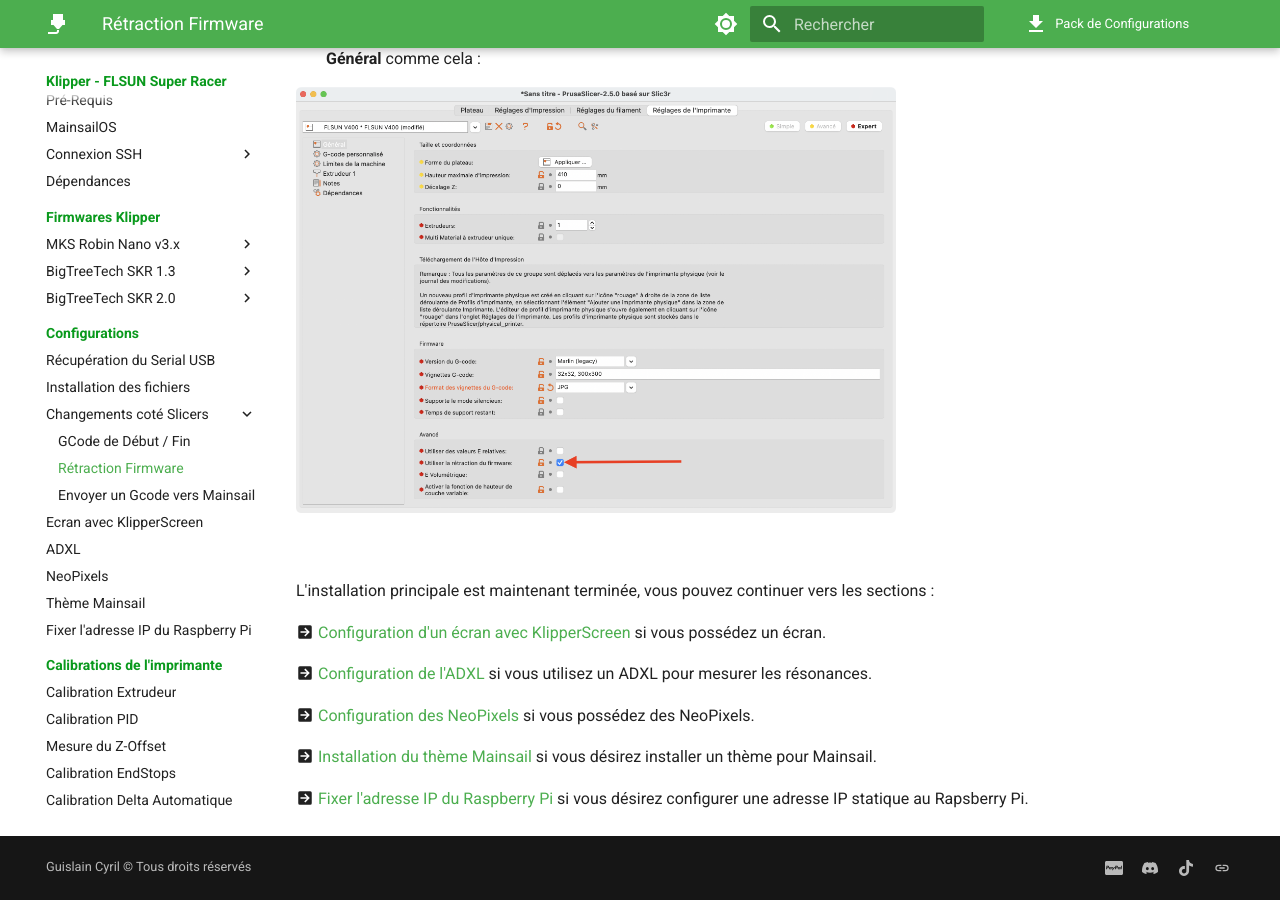
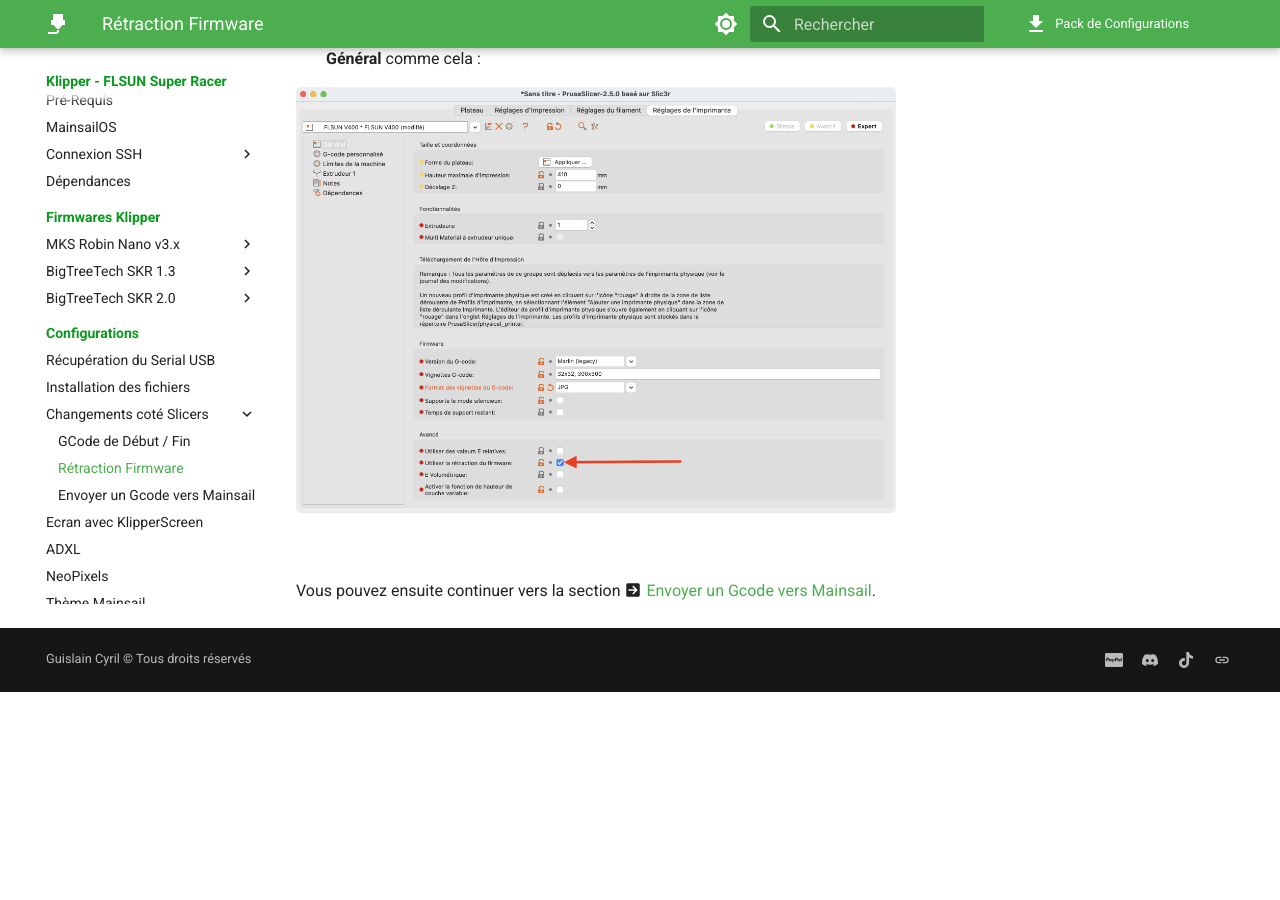
Before and after one commit to Guilouz/test, an MkDocs documentation site: the page built from docs/configurations/retraction-firmware.md, in a window 1280 px wide and 900 px high, scrolled down 934 px. Built offline with MkDocs 1.6.1 and Material for MkDocs 9.7.7, drawn with Linux system fonts in a browser that asks for light colours; comment, search, counter and statistics services are not loaded; after the commit the page ends 1626 px from its top, so only the background shows below that.

Commit message:
Update retraction-firmware.md

```diff
--- a/docs/configurations/retraction-firmware.md
+++ b/docs/configurations/retraction-firmware.md
@@ -34,14 +34,4 @@
 
 <br />
 
-L'installation principale est maintenant terminée, vous pouvez continuer vers les sections :
-
-:material-arrow-right-box: [Configuration d'un écran avec KlipperScreen](../configurations/ecran-avec-klipperscreen.md) si vous possédez un écran.
-
-:material-arrow-right-box: [Configuration de l'ADXL](../configurations/adxl.md) si vous utilisez un ADXL pour mesurer les résonances.
-
-:material-arrow-right-box: [Configuration des NeoPixels](../configurations/neopixels.md) si vous possédez des NeoPixels.
-
-:material-arrow-right-box: [Installation du thème Mainsail](../configurations/theme-mainsail.md) si vous désirez installer un thème pour Mainsail.
-
-:material-arrow-right-box: [Fixer l'adresse IP du Raspberry Pi](../configurations/fixer-adresse-ip.md) si vous désirez configurer une adresse IP statique au Rapsberry Pi.
+Vous pouvez ensuite continuer vers la section :material-arrow-right-box: [Envoyer un Gcode vers Mainsail](../configurations/envoi-gcode-mainsail.md).
```
